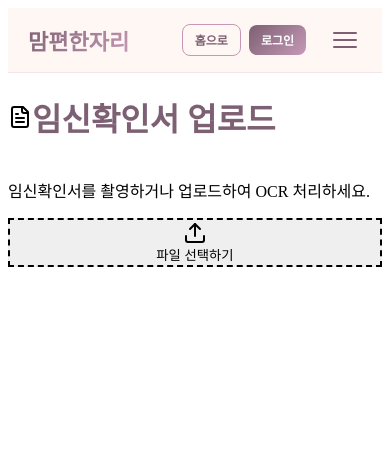
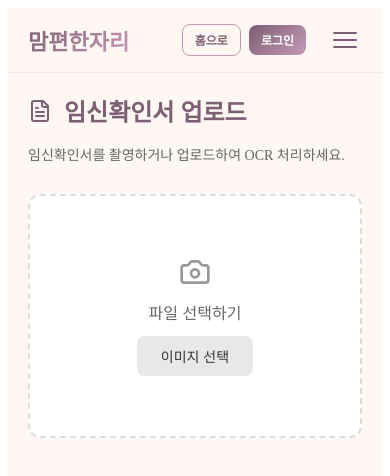
Before and after one commit to 25capstone-momseat/mom-seat, a React (Vite) app in the folder frontend/: page /ocr in a window 390 px wide. Shown: the top 476 px of the page. Built offline with nearby package versions, Linux system fonts and the light colour scheme; no server answers.

Commit message:
0923 홍서윤: OCR UI 업데이트

```diff
--- a/frontend/src/pages/OCR.jsx
+++ b/frontend/src/pages/OCR.jsx
@@ -1,8 +1,9 @@
 import React, { useRef, useState } from 'react';
 import { useNavigate } from 'react-router-dom';
-import { FileText, Upload, CheckCircle, X } from 'lucide-react';
+import { FileText, Upload, CheckCircle, X, Camera } from 'lucide-react';
 import api from '../config/api';
 import { clovaPregnancyCertByFile } from '../services/ocrService';
+import styles from '../../styles/modules/OCR.module.css';
 
 export default function OCR() {
   const navigate = useNavigate();
@@ -16,7 +17,7 @@ export default function OCR() {
   const [error, setError] = useState('');
 
   // OCR 결과 & 수정 폼
-  const [result, setResult] = useState(null); // { usedUrl, raw, fields:{name,hospital,issueDate,dueDate} }
+  const [result, setResult] = useState(null);
   const [form, setForm] = useState({ name: '', hospital: '', issueDate: '', dueDate: '' });
   const [saved, setSaved] = useState(false);
 
@@ -43,63 +44,23 @@ export default function OCR() {
     if (inputRef.current) inputRef.current.value = '';
   };
 
-  /** ---- 보정 유틸: OCR가 20254 같은 걸 내놔도 2025로 정리 ---- */
-  const normalizeDate = (raw = '') => {
-    if (!raw) return '';
-    const nums = (raw.replace(/[^\d]/g, ' ').match(/\d{1,5}/g) || []).slice(0, 3);
-    if (nums.length < 3) return '';
-    let [y, m, d] = nums;
-    if (y.length > 4) y = y.slice(0, 4);
-    return `${y.padStart(4, '0')}-${m.padStart(2, '0')}-${d.padStart(2, '0')}`;
-  };
-
-  // /** ---- raw 텍스트에서 자동 추출(이름/병원/임신확인일/분만예정일) ---- */
-  // const extractFromRaw = (raw = '') => {
-  //   const t = raw.replace(/\r/g, '').replace(/_/g, ' ').replace(/\s+/g, ' ').trim();
-  //   const pick = (re) => (re.exec(t)?.[1] || '').trim();
-
-  //   const name =
-  //     pick(/(?:산모명|성명|이름)\s*[:：]?\s*([가-힣]{2,6})/) || '';
-
-  //   const issueRaw =
-  //     pick(/(?:임신\s*확인일|임신확인일|발급일자|작성일|작성일자)\s*[:：]?\s*([0-9\s.\-년월일]+)/i);
-
-  //   const dueRaw =
-  //     pick(/(?:분만\s*예정일|분만예정일|출산예정일|예정일|EDD)\s*[:：]?\s*([0-9\s.\-년월일]+)/i);
-
-  //   const hospMatches = [...t.matchAll(/([가-힣A-Za-z·\s]{2,25}(?:여성병원|산부인과|병원|의원|의료원))/g)];
-  //   const hospital =
-  //     hospMatches.sort((a, b) => (b[1]?.length || 0) - (a[1]?.length || 0))[0]?.[1]?.trim() || '';
-
-  //   return {
-  //     name,
-  //     hospital,
-  //     issueDate: normalizeDate(issueRaw),
-  //     dueDate: normalizeDate(dueRaw),
-  //   };
-  // };
-
-  /** ---- OCR 실행 ---- */
   const runOCR = async () => {
     if (!file) return;
     setIsProcessing(true);
     setError('');
     setSaved(false);
     try {
-      // 기존 apiUpload 대신 clovaPregnancyCertByFile 함수 사용
       const data = await clovaPregnancyCertByFile(file);
       console.log('[CLOVA OCR 응답]', data);
 
-      // 클로바 서비스에서 이미 정리된 fields와 raw 텍스트를 받음
       const { fields, raw } = data;
 
-      // 결과를 상태에 설정 (usedUrl은 클로바 서비스에서 제공하지 않으므로, 더미 값을 사용하거나 제거 가능)
       setResult({
         usedUrl: 'Clova OCR Service',
         raw,
         fields,
       });
-      setForm(fields); // 입력칸 자동 채움
+      setForm(fields);
     } catch (e) {
       setError(e?.response?.data?.error || e.message || 'OCR 처리 중 오류가 발생했습니다.');
     } finally {
@@ -124,147 +85,162 @@ export default function OCR() {
   };
 
   return (
-    <div className="min-h-screen bg-rose-50">
-      <div className="max-w-3xl mx-auto p-6">
-        <div className="flex items-center gap-3 mb-4">
-          <FileText className="w-6 h-6 text-gray-700" />
-          <h1 className="text-3xl font-extrabold tracking-tight" style={{ color: '#7D6073' }}>
-            임신확인서 업로드
-          </h1>
+    <div className={styles.container}>
+      <div className={styles.wrapper}>
+        <div className={styles.header}>
+          <FileText className={styles.headerIcon} />
+          <h1 className={styles.title}>임신확인서 업로드</h1>
         </div>
-        <p className="text-sm text-gray-700 mb-5">임신확인서를 촬영하거나 업로드하여 OCR 처리하세요.</p>
+        <p className={styles.subtitle}>임신확인서를 촬영하거나 업로드하여 OCR 처리하세요.</p>
 
+        {/* 파일 업로드 섹션 */}
         {!preview && !result && (
-          <div className="space-y-3">
+          <div className={styles.uploadSection}>
             <button
               onClick={() => inputRef.current?.click()}
-              className="w-full border-2 border-dashed border-gray-300 rounded-xl py-10 hover:border-gray-400 hover:bg-white transition-colors flex flex-col items-center"
+              className={styles.fileUploadArea}
             >
-              <Upload className="w-8 h-8 text-gray-400 mb-2" />
-              <span className="text-gray-700">파일 선택하기</span>
+              <Camera className={styles.uploadIcon} />
+              <p>파일 선택하기</p>
+              <span className={styles.selectFileBtn}>이미지 선택</span>
             </button>
-            <input ref={inputRef} type="file" accept="image/*" className="hidden" onChange={onPick} />
+            <input
+              ref={inputRef}
+              type="file"
+              accept="image/*"
+              className={styles.hiddenInput}
+              onChange={onPick}
+            />
           </div>
         )}
 
+        {/* 미리보기 섹션 */}
         {preview && !result && (
-          <div className="space-y-4">
-            <div className="relative border rounded-xl overflow-hidden">
-              <img src={preview} alt="미리보기" className="w-full" />
+          <div className={styles.previewSection}>
+            <div className={styles.previewContainer}>
+              <img src={preview} alt="미리보기" className={styles.previewImage} />
               <button
                 onClick={resetAll}
-                className="absolute top-2 right-2 bg-white/80 hover:bg-white rounded-full p-2 shadow"
+                className={styles.closeButton}
                 title="다시 선택"
               >
-                <X className="w-4 h-4" />
+                <X className={styles.closeIcon} />
               </button>
             </div>
-            <div className="flex gap-2">
+            <div className={styles.buttonGroup}>
               <button
                 onClick={runOCR}
                 disabled={!file || isProcessing}
-                className="flex-1 rounded-xl py-3 text-white disabled:opacity-50"
-                style={{ background: '#E9A7B9' }}
+                className={styles.ocrButton}
               >
-                {isProcessing ? '처리 중...' : 'OCR 처리하기'}
+                {isProcessing ? 'OCR 처리 중...' : 'OCR 처리하기'}
               </button>
-              <button onClick={resetAll} className="px-4 rounded-xl border">
+              <button onClick={resetAll} className={styles.cancelBtn}>
                 다시 선택
               </button>
             </div>
           </div>
         )}
 
-        {isProcessing && <div className="mt-8 text-sm text-gray-600">이미지를 분석하고 있습니다…</div>}
+        {/* 처리 중 */}
+        {isProcessing && (
+          <div className={styles.loading}>
+            <div className={styles.loadingIcon}>🔍</div>
+            <p>이미지를 분석하고 있습니다...</p>
+          </div>
+        )}
 
+        {/* 에러 메시지 */}
         {error && (
-          <div className="mt-6 rounded-xl border border-red-200 bg-red-50 p-4 text-red-700 text-sm">
+          <div className={styles.errorMessage}>
             {error}
           </div>
         )}
 
+        {/* OCR 결과 섹션 */}
         {result && (
-          <div className="mt-6 space-y-5">
-            <div className="flex items-center gap-2">
-              <CheckCircle className="w-5 h-5 text-green-600" />
-              <h2 className="text-xl font-bold">OCR 처리 완료</h2>
+          <div className={styles.resultSection}>
+            <div className={styles.ocrResult}>
+              <div className={styles.resultHeader}>
+                <CheckCircle className={styles.checkIcon} />
+                <h3>OCR 처리 완료</h3>
               </div>
+              <p className={styles.apiInfo}>사용된 API: {result.usedUrl}</p>
 
-            <div className="text-xs text-gray-500">사용된 API: {result.usedUrl}</div>
-
-            <div className="rounded-xl border bg-white p-4 space-y-3">
-              <div>
-                <label className="text-sm text-gray-600">산모명</label>
+              <table className={styles.infoTable}>
+                <tbody>
+                  <tr>
+                    <td>산모명</td>
+                    <td>
                       <input
-                  className="mt-1 w-full rounded-lg border p-2"
+                        className={styles.tableInput}
                         value={form.name}
                         onChange={(e) => setForm({ ...form, name: e.target.value })}
                         placeholder="예: 김OO"
                       />
-              </div>
-              <div>
-                <label className="text-sm text-gray-600">의료기관</label>
+                    </td>
+                  </tr>
+                  <tr>
+                    <td>의료기관</td>
+                    <td>
                       <input
-                  className="mt-1 w-full rounded-lg border p-2"
+                        className={styles.tableInput}
                         value={form.hospital}
                         onChange={(e) => setForm({ ...form, hospital: e.target.value })}
-                  placeholder="예: ㅇㅇ산부인과"
+                        placeholder="예: ○○산부인과"
                       />
-              </div>
-              <div className="grid grid-cols-1 md:grid-cols-2 gap-3">
-                <div>
-                  <label className="text-sm text-gray-600">임신 확인일</label>
+                    </td>
+                  </tr>
+                  <tr>
+                    <td>임신 확인일</td>
+                    <td>
                       <input
-                    className="mt-1 w-full rounded-lg border p-2"
+                        className={styles.tableInput}
                         value={form.issueDate}
                         onChange={(e) => setForm({ ...form, issueDate: e.target.value })}
                         placeholder="YYYY-MM-DD"
                       />
-                </div>
-                <div>
-                  <label className="text-sm text-gray-600">분만 예정일</label>
+                    </td>
+                  </tr>
+                  <tr>
+                    <td>분만 예정일</td>
+                    <td>
                       <input
-                    className="mt-1 w-full rounded-lg border p-2"
+                        className={styles.tableInput}
                         value={form.dueDate}
                         onChange={(e) => setForm({ ...form, dueDate: e.target.value })}
                         placeholder="YYYY-MM-DD"
                       />
-                </div>
-              </div>
+                    </td>
+                  </tr>
+                </tbody>
+              </table>
             </div>
 
-            {!!result.raw && (
-              <div className="rounded-xl border bg-white p-4">
-                <h3 className="font-semibold mb-2">인식된 전체 텍스트:</h3>
-                <div className="text-xs text-gray-700 whitespace-pre-wrap max-h-48 overflow-auto">
-                  {result.raw}
-                </div>
-              </div>
-            )}
-
-            <div className="flex flex-wrap gap-2">
+            <div className={styles.actionButtons}>
               <button
                 onClick={saveCertificate}
                 disabled={isProcessing}
-                className="rounded-xl px-4 py-3 text-white disabled:opacity-50"
-                style={{ background: '#E9A7B9' }}
+                className={styles.saveBtn}
               >
                 {saved ? '다시 저장하기' : '저장하기'}
               </button>
-
               <button
                 onClick={() => (saved ? navigate('/') : alert('먼저 저장을 완료해주세요.'))}
-                className="rounded-xl px-4 py-3 border"
+                className={styles.retryBtn}
               >
                 홈으로 이동
               </button>
-
-              <button onClick={resetAll} className="rounded-xl px-4 py-3 border">
+              <button onClick={resetAll} className={styles.cancelBtn}>
                 새 문서 업로드하기
               </button>
             </div>
 
-            {saved && <p className="text-sm text-green-600">저장되었습니다. 홈 화면에서 확인할 수 있어요.</p>}
+            {saved && (
+              <p className={styles.successMessage}>
+                저장되었습니다. 홈 화면에서 확인할 수 있어요.
+              </p>
+            )}
           </div>
         )}
       </div>
--- /dev/null
+++ b/frontend/styles/modules/OCR.module.css
@@ -0,0 +1,335 @@
+/* 메인 컨테이너 */
+.container {
+  min-height: 100vh;
+  background-color: #FFF7F3;
+  padding: 20px;
+}
+
+.wrapper {
+  max-width: 768px;
+  margin: 0 auto;
+}
+
+/* 헤더 */
+.header {
+  display: flex;
+  align-items: center;
+  gap: 12px;
+  margin-bottom: 16px;
+}
+
+.headerIcon {
+  width: 24px;
+  height: 24px;
+  color: #7D6073;
+}
+
+.title {
+  color: #7D6073;
+  font-size: 28px;
+  font-weight: 700;
+  margin: 0;
+}
+
+.subtitle {
+  color: #666;
+  font-size: 14px;
+  margin-bottom: 30px;
+}
+
+/* 파일 업로드 섹션 */
+.uploadSection {
+  width: 100%;
+}
+
+.fileUploadArea {
+  width: 100%;
+  border: 2px dashed #ddd;
+  border-radius: 12px;
+  padding: 60px 20px;
+  text-align: center;
+  background-color: white;
+  cursor: pointer;
+  transition: all 0.3s;
+  display: flex;
+  flex-direction: column;
+  align-items: center;
+  gap: 12px;
+}
+
+.fileUploadArea:hover {
+  border-color: #C599B6;
+  background-color: #fafafa;
+}
+
+.uploadIcon {
+  width: 32px;
+  height: 32px;
+  color: #999;
+}
+
+.fileUploadArea p {
+  color: #666;
+  font-size: 16px;
+  margin: 0;
+}
+
+.selectFileBtn {
+  background-color: #e8e8e8;
+  color: #333;
+  padding: 10px 24px;
+  border-radius: 8px;
+  font-size: 14px;
+  font-weight: 500;
+}
+
+.hiddenInput {
+  display: none;
+}
+
+/* 미리보기 섹션 */
+.previewSection {
+  width: 100%;
+}
+
+.previewContainer {
+  position: relative;
+  background-color: white;
+  border-radius: 12px;
+  padding: 20px;
+  margin-bottom: 20px;
+}
+
+.previewImage {
+  width: 100%;
+  border-radius: 8px;
+}
+
+.closeButton {
+  position: absolute;
+  top: 10px;
+  right: 10px;
+  background-color: rgba(255, 255, 255, 0.9);
+  border: 1px solid #ddd;
+  border-radius: 50%;
+  width: 32px;
+  height: 32px;
+  display: flex;
+  align-items: center;
+  justify-content: center;
+  cursor: pointer;
+  transition: all 0.2s;
+}
+
+.closeButton:hover {
+  background-color: white;
+  box-shadow: 0 2px 8px rgba(0, 0, 0, 0.1);
+}
+
+.closeIcon {
+  width: 16px;
+  height: 16px;
+}
+
+/* 버튼 그룹 */
+.buttonGroup {
+  display: flex;
+  gap: 10px;
+}
+
+.ocrButton {
+  flex: 1;
+  background-color: #F2B6CD;
+  color: white;
+  padding: 14px 24px;
+  border: none;
+  border-radius: 8px;
+  font-size: 16px;
+  font-weight: 500;
+  cursor: pointer;
+  transition: background-color 0.3s;
+}
+
+.ocrButton:hover:not(:disabled) {
+  background-color: #e9a5c0;
+}
+
+.ocrButton:disabled {
+  opacity: 0.5;
+  cursor: not-allowed;
+}
+
+/* 로딩 상태 */
+.loading {
+  text-align: center;
+  padding: 40px;
+  color: #666;
+}
+
+.loadingIcon {
+  font-size: 48px;
+  margin-bottom: 16px;
+  animation: pulse 1.5s ease-in-out infinite;
+}
+
+.loading p {
+  font-size: 14px;
+  margin: 0;
+}
+
+@keyframes pulse {
+  0%, 100% { opacity: 1; }
+  50% { opacity: 0.5; }
+}
+
+/* 에러 메시지 */
+.errorMessage {
+  margin-top: 20px;
+  padding: 16px;
+  background-color: #fee;
+  border: 1px solid #fcc;
+  border-radius: 8px;
+  color: #c00;
+  font-size: 14px;
+}
+
+/* 결과 섹션 */
+.resultSection {
+  margin-top: 24px;
+}
+
+.ocrResult {
+  background-color: white;
+  border-radius: 12px;
+  padding: 24px;
+  margin-bottom: 20px;
+}
+
+.resultHeader {
+  display: flex;
+  align-items: center;
+  gap: 8px;
+  margin-bottom: 16px;
+}
+
+.checkIcon {
+  width: 20px;
+  height: 20px;
+  color: #4CAF50;
+}
+
+.resultHeader h3 {
+  font-size: 18px;
+  font-weight: 600;
+  margin: 0;
+}
+
+.apiInfo {
+  color: #666;
+  font-size: 13px;
+  margin-bottom: 20px;
+}
+
+/* 정보 테이블 */
+.infoTable {
+  width: 100%;
+  border-collapse: collapse;
+}
+
+.infoTable td {
+  padding: 12px;
+  border: 1px solid #e0e0e0;
+  font-size: 14px;
+}
+
+.infoTable td:first-child {
+  background-color: #f8f8f8;
+  font-weight: 500;
+  width: 35%;
+}
+
+.tableInput {
+  width: 100%;
+  border: none;
+  outline: none;
+  font-size: 14px;
+  background: transparent;
+  padding: 4px;
+}
+
+.tableInput:focus {
+  background-color: #f0f8ff;
+  border-radius: 4px;
+}
+
+/* 액션 버튼들 */
+.actionButtons {
+  display: flex;
+  gap: 10px;
+  flex-wrap: wrap;
+}
+
+.saveBtn {
+  flex: 1;
+  min-width: 120px;
+  background-color: #F2B6CD;
+  color: white;
+  padding: 12px 24px;
+  border: none;
+  border-radius: 8px;
+  font-size: 16px;
+  font-weight: 500;
+  cursor: pointer;
+  transition: background-color 0.3s;
+}
+
+.saveBtn:hover:not(:disabled) {
+  background-color: #e9a5c0;
+}
+
+.saveBtn:disabled {
+  opacity: 0.5;
+  cursor: not-allowed;
+}
+
+.retryBtn, .cancelBtn {
+  flex: 1;
+  min-width: 120px;
+  background-color: #e8e8e8;
+  color: #333;
+  padding: 12px 24px;
+  border: none;
+  border-radius: 8px;
+  font-size: 16px;
+  cursor: pointer;
+  transition: background-color 0.3s;
+}
+
+.retryBtn:hover, .cancelBtn:hover {
+  background-color: #d8d8d8;
+}
+
+/* 성공 메시지 */
+.successMessage {
+  margin-top: 16px;
+  color: #4CAF50;
+  font-size: 14px;
+  text-align: center;
+}
+
+/* 반응형 디자인 */
+@media (max-width: 640px) {
+  .title {
+    font-size: 24px;
+  }
+
+  .actionButtons {
+    flex-direction: column;
+  }
+
+  .saveBtn,
+  .retryBtn,
+  .cancelBtn {
+    width: 100%;
+  }
+}
```
Lines whose indentation alone changed are shown as unchanged.
